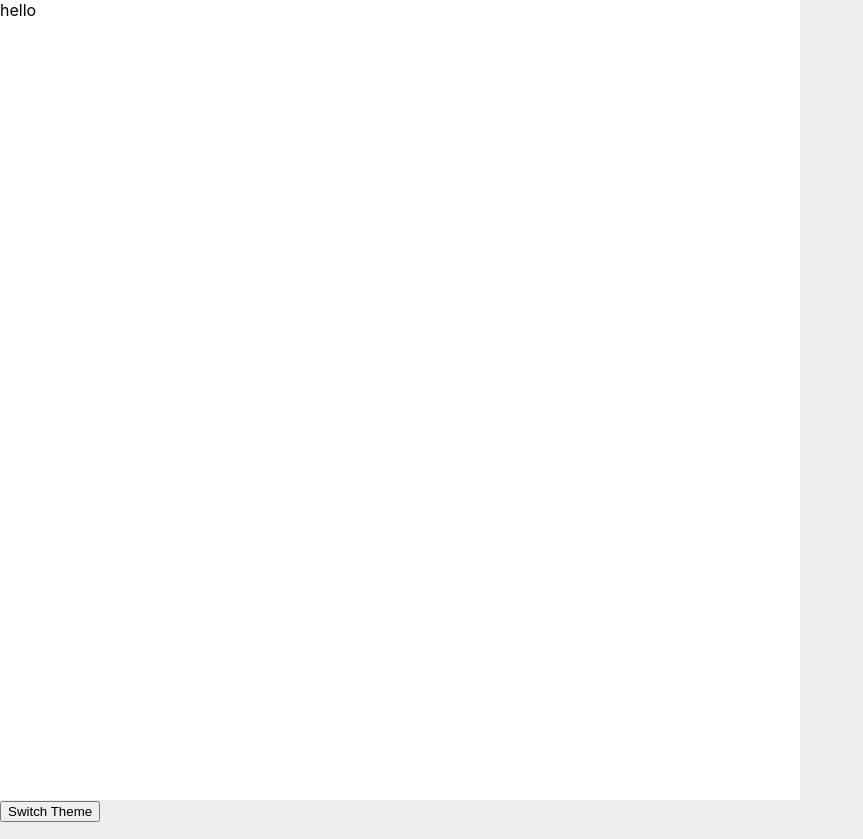
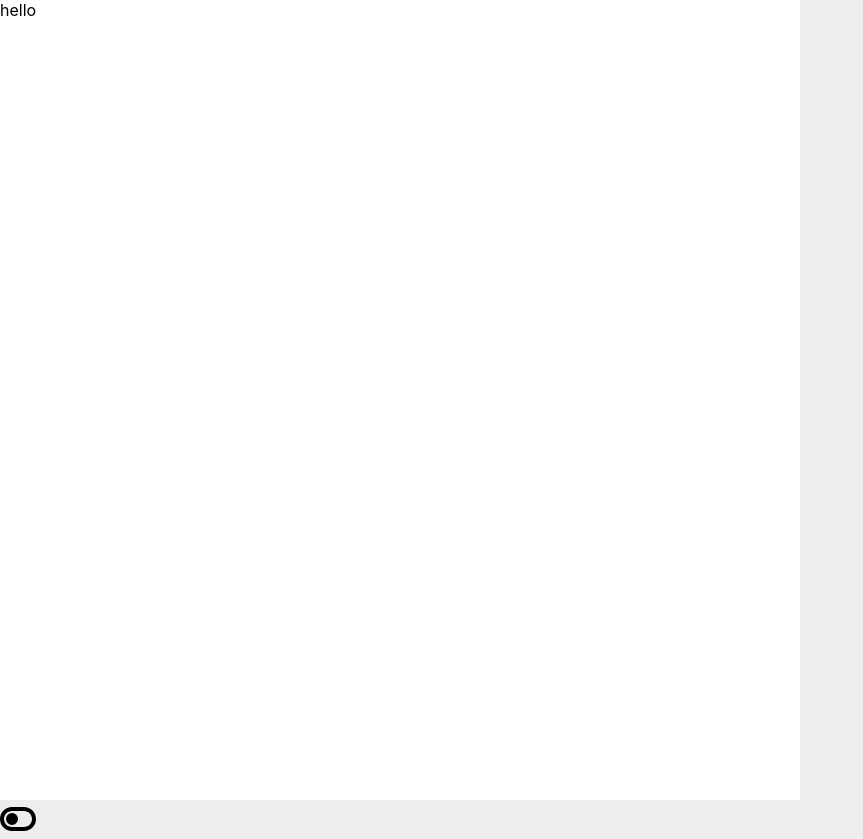
Before and after one commit to kubaluk/firebase, a React (Create React App) app: page /signup in a window 1280 px wide. Shown: the whole page, without its empty margins (0-863 px from the left). Built offline with nearby package versions, Linux system fonts and the light colour scheme.

Commit message:
added fancy theme switch

```diff
--- a/package.json
+++ b/package.json
@@ -3,6 +3,9 @@
   "version": "0.1.0",
   "private": true,
   "dependencies": {
+    "@fortawesome/fontawesome-svg-core": "^6.1.1",
+    "@fortawesome/free-solid-svg-icons": "^6.1.1",
+    "@fortawesome/react-fontawesome": "^0.1.18",
     "@testing-library/jest-dom": "^5.16.4",
     "@testing-library/react": "^13.1.1",
     "@testing-library/user-event": "^13.5.0",
--- a/src/Components/ThemeButton/ThemeButton.js
+++ b/src/Components/ThemeButton/ThemeButton.js
@@ -1,12 +1,17 @@
 import React from 'react'
 import { useTheme } from '../../Contexts/ThemeContext'
+import { FontAwesomeIcon } from '@fortawesome/react-fontawesome'
+import { faToggleOff, faToggleOn } from '@fortawesome/free-solid-svg-icons'
+import StyledThemeButton from '../../Styles/StyledThemeButton'
 
 function ThemeButton(){
-  const {switchTheme} = useTheme()
+  const {theme, switchTheme} = useTheme()
 
   return (
     <>
-      <button onClick={switchTheme}>Switch Theme</button>
+      <StyledThemeButton>
+        <FontAwesomeIcon icon={theme==='dark' ? faToggleOn : faToggleOff} onClick={switchTheme} />
+      </StyledThemeButton>
     </>
   )
 }
--- /dev/null
+++ b/src/Styles/StyledThemeButton.js
@@ -0,0 +1,7 @@
+import styled from 'styled-components'
+
+const StyledThemeButton = styled.div`
+  font-size: 2rem;
+`
+
+export default StyledThemeButton
```
Also changed, not shown: 1 other file (tests, documents, lock files or other folders).
